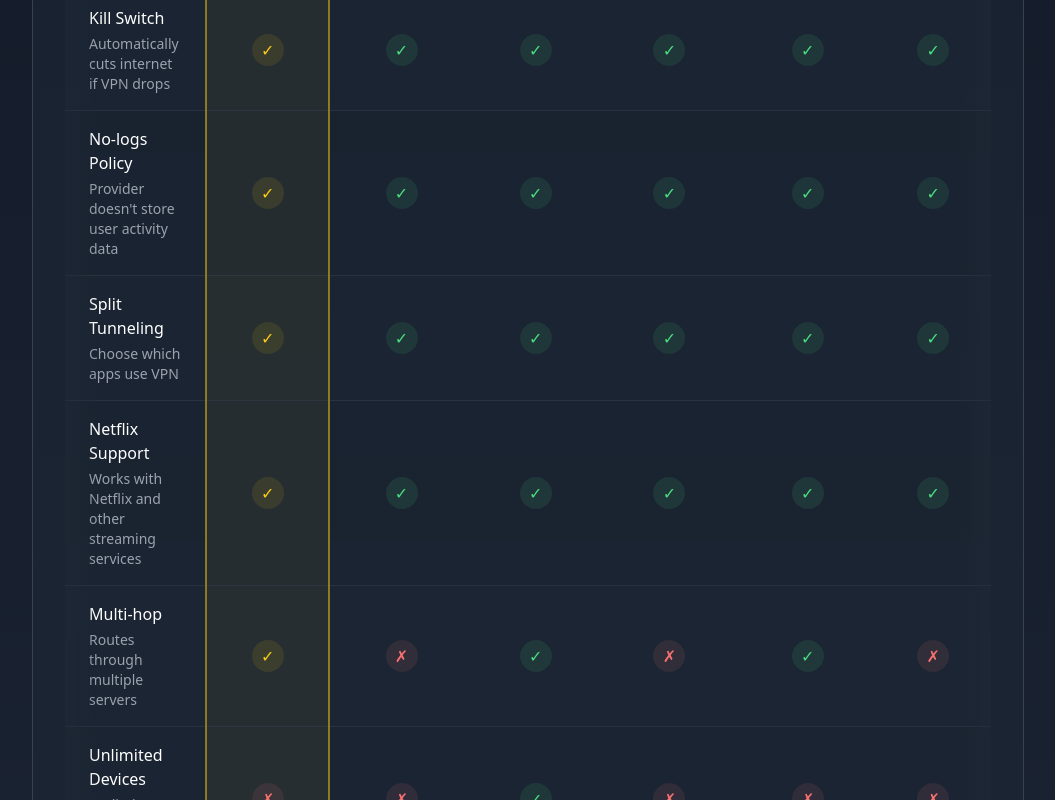
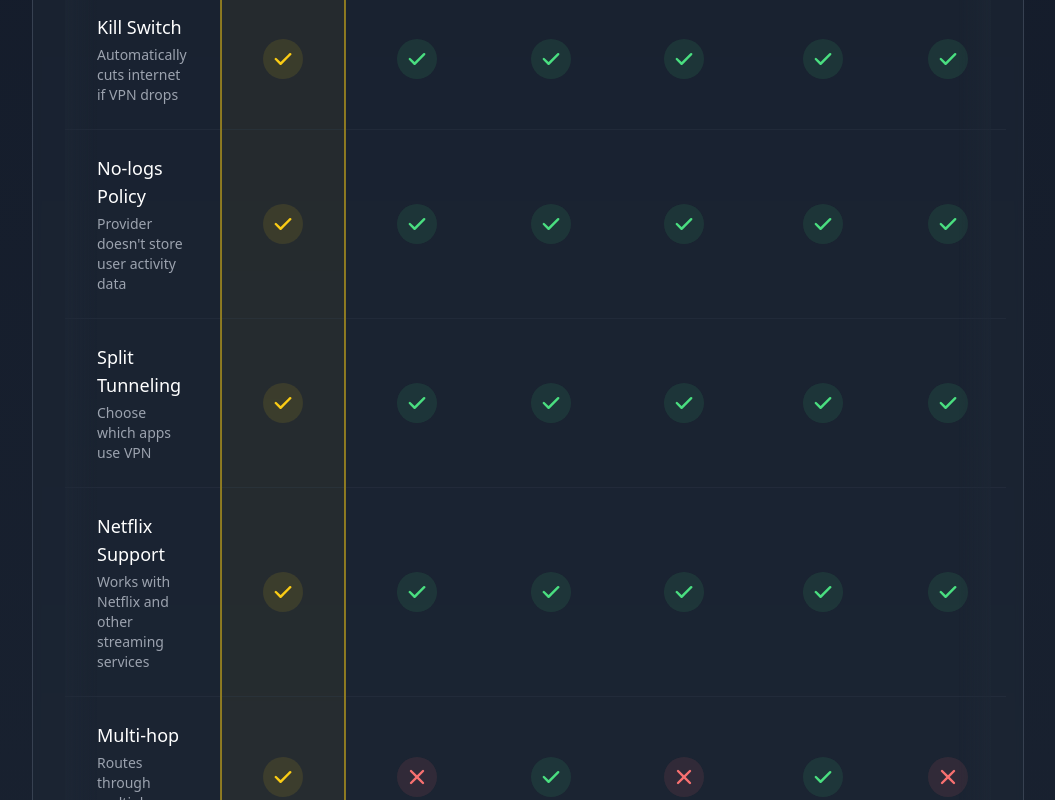
Before and after one commit to GergulasBalint/bestvpn, a React (Vite) app: page /compare-features in a window 1280 px wide. Shown: the part 1020-1820 px from the top of the page, without its empty margins (112-1167 px from the left). Built offline with nearby package versions, Linux system fonts and the light colour scheme.

Commit message:
compare making better

```diff
--- a/src/components/FeatureComparison.tsx
+++ b/src/components/FeatureComparison.tsx
@@ -202,37 +202,55 @@
               </tr>
             </thead>
             <tbody>
-              {filteredFeatures.map((feature, idx) => (
+              {filteredFeatures.map((feature) => (
                 <tr
                   key={feature.name}
-                  className={`border-t border-gray-700/50 transition-colors ${
-                    idx % 2 === 0 ? 'bg-gray-800/30' : 'bg-gray-800/10'
-                  }`}
+                  className={`border-b border-gray-700/30 hover:bg-gray-800/40 transition-all duration-300`}
                 >
-                  <td className="py-4 px-6">
-                    <div className="font-medium text-white">{feature.name}</div>
-                    <div className="text-sm text-gray-400 mt-1">{feature.description}</div>
+                  <td className="py-6 px-8">
+                    <div className="font-medium text-white text-lg mb-1">{feature.name}</div>
+                    <div className="text-sm text-gray-400">{feature.description}</div>
                   </td>
                   {vpnData.map(vpn => (
                     <td
                       key={vpn.id}
-                      className={`text-center py-4 px-6 ${
+                      className={`text-center py-6 px-8 ${
                         vpn.id === 'nordvpn'
                           ? 'border-x-2 border-yellow-400/50 bg-yellow-400/5'
                           : ''
                       }`}
                     >
                       {vpnFeatures[vpn.id]?.includes(feature.name) ? (
-                        <span className={`inline-flex items-center justify-center w-8 h-8 rounded-full ${
+                        <span className={`inline-flex items-center justify-center w-10 h-10 rounded-full ${
                           vpn.id === 'nordvpn'
                             ? 'bg-yellow-400/10 text-yellow-400'
                             : 'bg-green-400/10 text-green-400'
                         }`}>
-                          ✓
+                          <svg
+                            className="w-6 h-6"
+                            fill="currentColor"
+                            viewBox="0 0 20 20"
+                          >
+                            <path
+                              fillRule="evenodd"
+                              d="M16.707 5.293a1 1 0 010 1.414l-8 8a1 1 0 01-1.414 0l-4-4a1 1 0 011.414-1.414L8 12.586l7.293-7.293a1 1 0 011.414 0z"
+                              clipRule="evenodd"
+                            />
+                          </svg>
                         </span>
                       ) : (
-                        <span className="inline-flex items-center justify-center w-8 h-8 rounded-full bg-red-400/10 text-red-400">
-                          ✗
+                        <span className="inline-flex items-center justify-center w-10 h-10 rounded-full bg-red-400/10 text-red-400">
+                          <svg
+                            className="w-6 h-6"
+                            fill="currentColor"
+                            viewBox="0 0 20 20"
+                          >
+                            <path
+                              fillRule="evenodd"
+                              d="M4.293 4.293a1 1 0 011.414 0L10 8.586l4.293-4.293a1 1 0 111.414 1.414L11.414 10l4.293 4.293a1 1 0 01-1.414 1.414L10 11.414l-4.293 4.293a1 1 0 01-1.414-1.414L8.586 10 4.293 5.707a1 1 0 010-1.414z"
+                              clipRule="evenodd"
+                            />
+                          </svg>
                         </span>
                       )}
                     </td>
```
